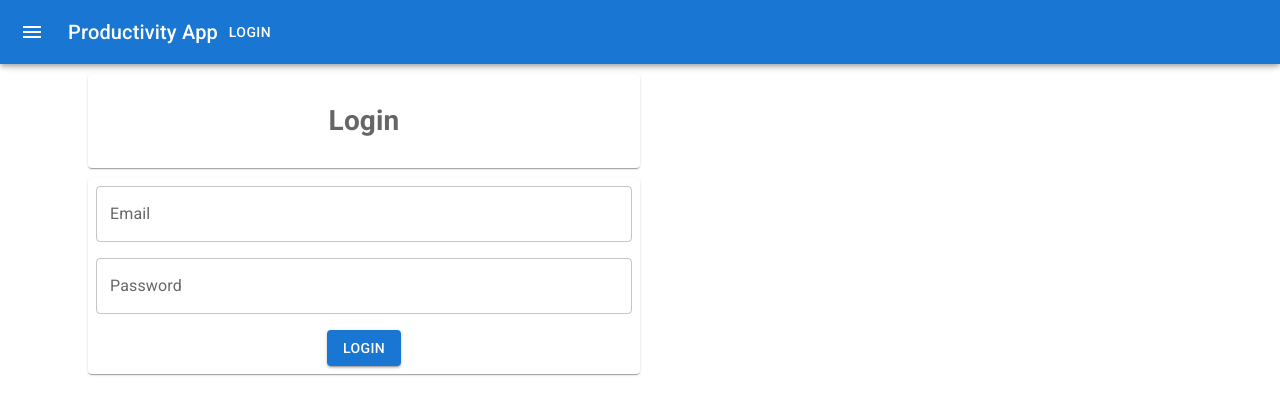
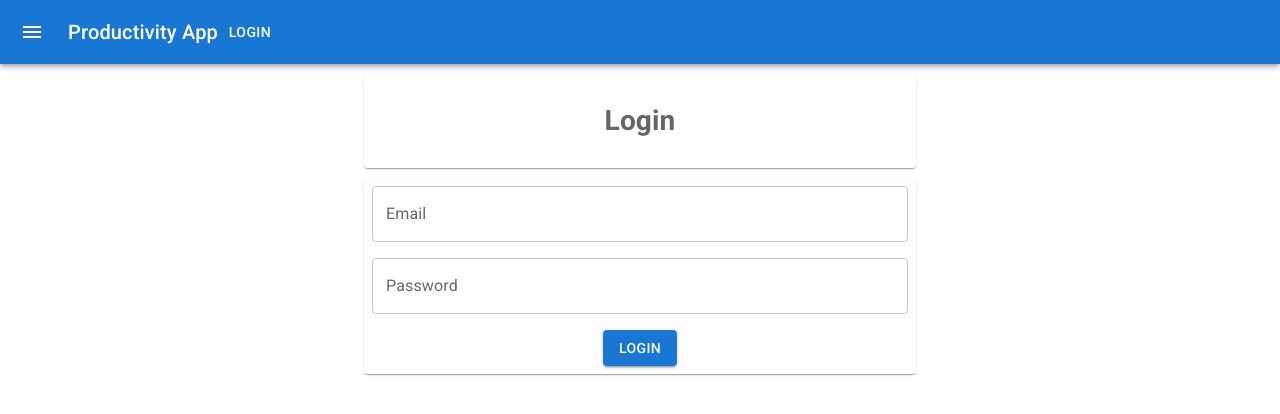
Before and after one commit to jmibarra/productivity-app-ts-project, a React (Create React App) app: page /login in a window 1280 px wide. Shown: the top 414 px of the page. Built offline with nearby package versions, Linux system fonts and the light colour scheme.

Commit message:
Se acomoda el componente de login y el manejo correcto de los errores

```diff
--- a/src/components/login/Login.tsx
+++ b/src/components/login/Login.tsx
@@ -1,6 +1,6 @@
 import React, { useState } from "react";
 
-import { TextField, Button, Grid, Stack } from "@mui/material";
+import { TextField, Button, Grid, Stack, Box } from "@mui/material";
 import Alert from '@mui/material/Alert';
 import AlertTitle from '@mui/material/AlertTitle';
 
@@ -52,15 +52,21 @@ const Login = () => {
             setSuccess(true);
         }else{
             setError(true);
+            if(response.statusText === "Forbidden")
+                setErrorMessage("Las credenciales ingresadas no son válidas")
+            else
                 setErrorMessage(response.statusText)
         }
     };
 
     return (
         <>
+            <Box display="flex" justifyContent="center" alignItems="center">
                 <ItemHeader>
                     <h1>Login</h1>
                 </ItemHeader>
+            </Box>
+            <Box display="flex" justifyContent="center" alignItems="center">
                 <Item>
                     <Grid container spacing={2}>
                     <Grid item xs={12}>
@@ -95,6 +101,8 @@ const Login = () => {
                     </Grid>
                     </Grid>
                 </Item>
+            </Box>
+            <Box display="flex" justifyContent="center" alignItems="center">
                 {
                     (error || success) && <ItemMessage>
                         <Stack spacing={2} >
@@ -109,6 +117,7 @@ const Login = () => {
                         </Stack>
                     </ItemMessage>
                 }
+            </Box>
         </>
     );
 };
--- a/src/components/notes/Notes.tsx
+++ b/src/components/notes/Notes.tsx
@@ -25,8 +25,9 @@ const Notes = () => {
 
     useEffect(() => {
         const token = Cookies.get('PROD-APP-AUTH');
-        if(token) // Si no hay token debería frenar todo
+        if(token)
             setSessionToken(token);
+
         fetchAllNotes(page, 5);
     }, [page]);
 
@@ -53,7 +54,6 @@ const Notes = () => {
 
         if (response.ok) {
             const responseJson = await response.json();
-            console.log(responseJson.notes);
             dispatch({
                 type: ReducerActionType.GET_ALL_NOTES,
                 payload: responseJson.notes,
```
Lines whose indentation alone changed are shown as unchanged.
